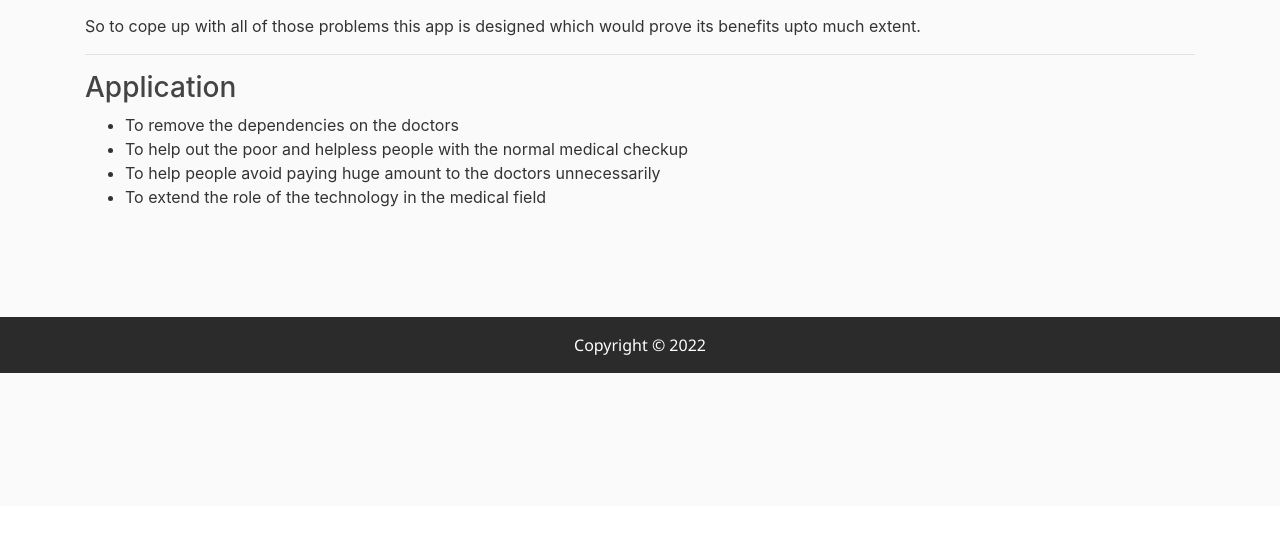
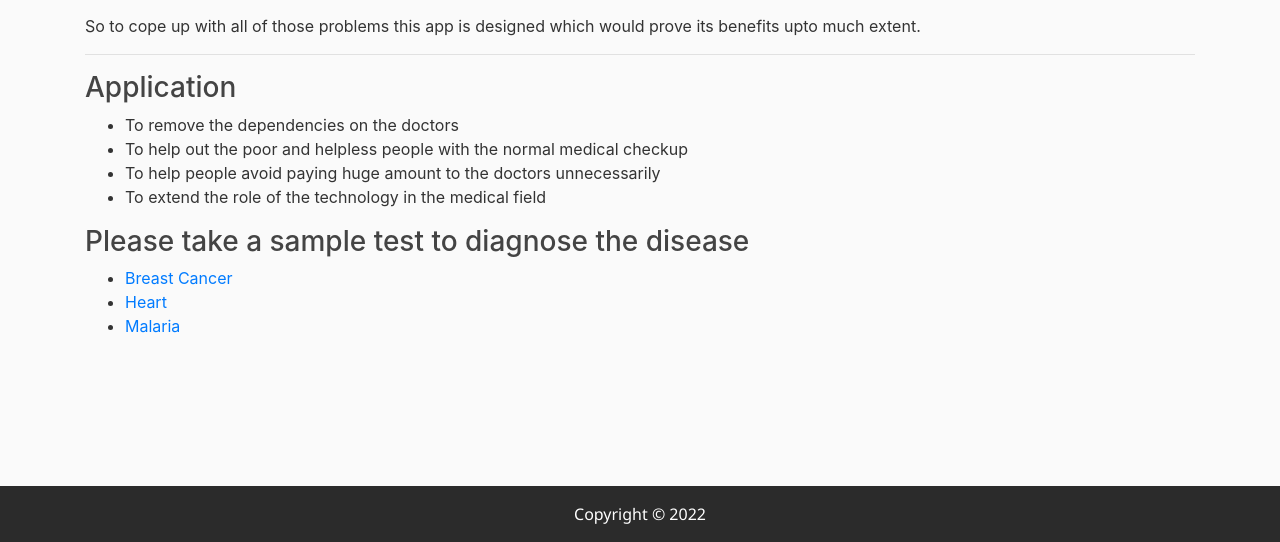
Before and after one commit to Divyang0601/HealthAppC, a Flask app: page / in a window 1280 px wide. Shown: the part 294-836 px from the top of the page. Before the commit the page ends 667 px from the top, so only its background shows below. Run offline with Flask 2, Linux system fonts and the light colour scheme; some libraries are stand-ins or nearby versions.

Commit message:
Update home.html

```diff
--- a/template/home.html
+++ b/template/home.html
@@ -86,7 +86,13 @@
                 <li>To extend the role of the technology in the medical field</li>
             </ul>
 
-
+    <h3> Please take a sample test to diagnose the disease </h3>
+            <ul>
+                <li><a href="cancer_quiz.html">Breast Cancer</a></li>
+                <li><a href="heart_quiz.html">Heart</a></li>
+                <li><a href="malaria_quiz.html">Malaria</a></li>
+            </ul>
+            <br>
 
     </div>
     <script src="https://code.jquery.com/jquery-3.2.1.slim.min.js" integrity="sha384-KJ3o2DKtIkvYIK3UENzmM7KCkRr/rE9/Qpg6aAZGJwFDMVNA/GpGFF93hXpG5KkN" crossorigin="anonymous"></script>
```
